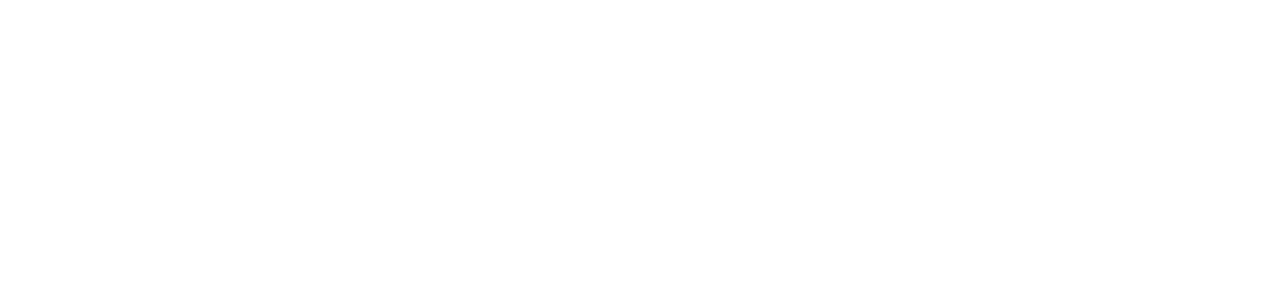
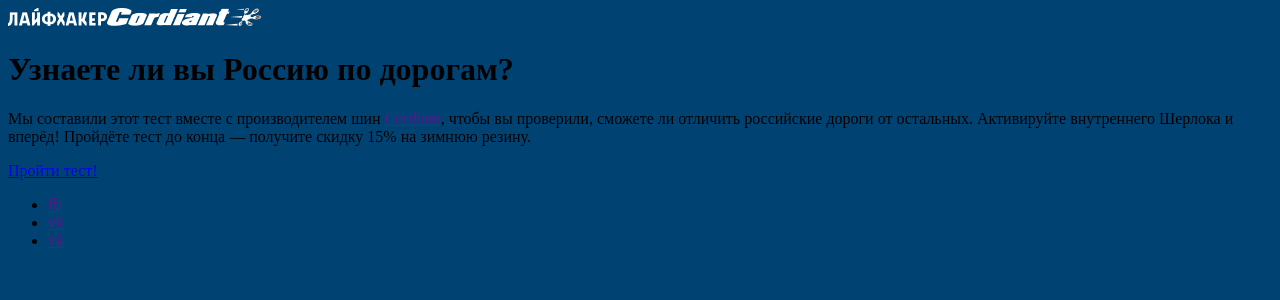
Before and after one commit to teamGro/lifehacker, a Vue app: page / in a window 1280 px wide. Before the commit this address had no page. Shown: the top 300 px of the page. Built offline with nearby package versions, Linux system fonts and the light colour scheme.

Commit message:
added start and question pages

```diff
--- a/src/App.vue
+++ b/src/App.vue
@@ -2,5 +2,26 @@
   <router-view></router-view>
 </template>
 
+<script>
+import { defineComponent } from 'vue';
+import { useStore } from 'vuex';
+import Answers from '@/data/answers';
+import Feedbacks from '@/data/feedbacks';
+import RightAnswers from '@/data/rightAnswers';
+
+export default defineComponent({
+  setup() {
+    const store = useStore();
+
+    store.commit('setAnswers', Answers);
+    store.commit('setFeedbacks', Feedbacks);
+    store.commit('setRightAnswers', RightAnswers);
+  },
+});
+</script>
+
 <style lang="less">
+body {
+  background-color: #004373;
+}
 </style>
--- a/src/Pages/QuestionPage.vue
+++ b/src/Pages/QuestionPage.vue
@@ -1,11 +1,25 @@
 <template>
-
+  <h2>{{question}}</h2>
+  <answer-list></answer-list>
 </template>
 
 <script>
-import { defineComponent } from 'vue';
+import { computed, defineComponent } from 'vue';
+import { useStore } from 'vuex';
+import AnswerList from '../components/AnswerList.vue';
 
 export default defineComponent({
-  setup() {},
+  components: { AnswerList },
+  setup() {
+    const store = useStore();
+
+    // const setUserAnswer = () => {
+
+    // }
+
+    return {
+      question: computed(() => store.state.question),
+    };
+  },
 });
 </script>
--- a/src/Pages/StartPage.vue
+++ b/src/Pages/StartPage.vue
@@ -1,11 +1,45 @@
 <template>
-
+  <header>
+    <img
+      :src="Logo"
+      alt="лайфхакер"
+    >
+    <img
+      :src="CordiantLabel"
+      alt="coordiant"
+    >
+  </header>
+  <main>
+    <h1>Узнаете ли вы Россию по дорогам?</h1>
+    <p>
+      Мы составили этот тест вместе с производителем шин <a href="">Cordiant</a>,
+      чтобы вы проверили, сможете ли отличить российские дороги от остальных.
+      Активируйте внутреннего Шерлока и вперёд!
+      Пройдёте тест до конца — получите <span>скидку 15%</span> на зимнюю резину.
+    </p>
+    <router-link
+      tag="btn"
+      :to="{name: 'Question', params: {num: 1}}"
+    >Пройти тест!</router-link>
+  </main>
+  <footer>
+    <social-link-list></social-link-list>
+  </footer>
 </template>
 
 <script>
 import { defineComponent } from 'vue';
+import SocialLinkList from '@/components/SocialLinkList.vue';
+import CordiantLabel from '../assets/cordiantLabel.png';
+import Logo from '../assets/logo.png';
 
 export default defineComponent({
-  setup() {},
+  components: { SocialLinkList },
+  setup() {
+    return {
+      CordiantLabel,
+      Logo,
+    };
+  },
 });
 </script>
--- /dev/null
+++ b/src/components/AnswerItem.vue
@@ -0,0 +1,31 @@
+<template>
+  <li
+    v-for="answer in answers"
+    :key="answer.num"
+    @click="checkUserAnswer(answer.num)"
+  >
+    <span>{{answer.text}}</span>
+  </li>
+</template>
+
+<script>
+import { computed, defineComponent } from 'vue';
+import { useStore } from 'vuex';
+
+export default defineComponent({
+  props: ['answers'],
+  setup() {
+    const store = useStore();
+    const rightAnswer = computed(() => store.getters.getRightAnswer);
+    const checkUserAnswer = (num) => {
+      if (num === rightAnswer.value) {
+        store.commit('saveRightUserAnswer', num);
+      }
+    };
+
+    return {
+      checkUserAnswer,
+    };
+  },
+});
+</script>
--- /dev/null
+++ b/src/components/AnswerList.vue
@@ -0,0 +1,26 @@
+<template>
+  <ul>
+    <answer-item :answers="currentAnswers"></answer-item>
+  </ul>
+  <span>{{text}}</span>
+</template>
+
+<script>
+import { defineComponent, computed } from 'vue';
+import { useStore } from 'vuex';
+import AnswerItem from './AnswerItem.vue';
+
+export default defineComponent({
+  components: { AnswerItem },
+  setup() {
+    const store = useStore();
+    const currentQuestion = computed(() => store.state.currentQuestion);
+    const currentAnswers = computed(() => store.getters.getAnswers);
+
+    return {
+      currentQuestion,
+      currentAnswers,
+    };
+  },
+});
+</script>
--- /dev/null
+++ b/src/components/SocialLinkItem.vue
@@ -0,0 +1,25 @@
+<template>
+  <a
+    :href="link"
+    :style="{'background-image': icon}"
+  >
+    <span>{{alt}}
+    </span>
+  </a>
+
+</template>
+
+<script>
+import { defineComponent } from 'vue';
+
+export default defineComponent({
+  props: ['icon', 'link', 'alt'],
+  setup() {
+    return {
+      // icon: props.icon,
+      // link: props.link,
+      // alt: props.alt,
+    };
+  },
+});
+</script>
--- /dev/null
+++ b/src/components/SocialLinkList.vue
@@ -0,0 +1,32 @@
+<template>
+  <ul>
+    <li
+      v-for="link, i in links"
+      :key="i"
+    >
+      <social-link-item
+        :alt="link.alt"
+        :icon="link.icon"
+        :link="link.link"
+      ></social-link-item>
+    </li>
+  </ul>
+</template>
+
+<script>
+import { defineComponent } from 'vue';
+import SocialLinkItem from '@/components/SocialLinkItem.vue';
+
+export default defineComponent({
+  components: { SocialLinkItem },
+  setup() {
+    return {
+      links: [
+        { icon: '', alt: 'fb', link: '' },
+        { icon: '', alt: 'vk', link: '' },
+        { icon: '', alt: 'vk', link: '' },
+      ],
+    };
+  },
+});
+</script>
--- /dev/null
+++ b/src/data/answers.js
@@ -0,0 +1,16 @@
+export default {
+  1: [
+    {
+      num: 1,
+      text: 'В Карачаево-Черкесии! Это точно зимний Домбай',
+    },
+    {
+      num: 2,
+      text: 'Судя по снегопаду, где-то в центре Хельсинки',
+    },
+    {
+      num: 3,
+      text: 'Улицы зимнего Нью-Йорка я всегда узнаю',
+    },
+  ],
+};
--- /dev/null
+++ b/src/data/feedbacks.js
@@ -0,0 +1,16 @@
+export default {
+  1: [
+    {
+      num: 1,
+      text: 'Не в этот раз! На фото — Нью-Йорк.',
+    },
+    {
+      num: 2,
+      text: 'Хорошая попытка. Но нет, это заметает Нью-Йорк.',
+    },
+    {
+      num: 3,
+      text: 'В яблочко!',
+    },
+  ],
+};
--- /dev/null
+++ b/src/data/rightAnswers.js
@@ -0,0 +1,3 @@
+export default [
+  { num: 1, answer: 3 },
+];
--- a/src/router/index.js
+++ b/src/router/index.js
@@ -1,10 +1,17 @@
 import { createRouter, createWebHistory } from 'vue-router';
+import StartPage from '../Pages/StartPage.vue';
+import QuestionPage from '../Pages/QuestionPage.vue';
 
 const routes = [
   {
-    // path: '/',
-    // name: '',
-    // component: Home,
+    path: '/',
+    name: 'Start',
+    component: StartPage,
+  },
+  {
+    path: '/question/:num',
+    name: 'Question',
+    component: QuestionPage,
   },
 ];
 
--- a/src/store/index.js
+++ b/src/store/index.js
@@ -2,11 +2,35 @@
 
 export default createStore({
   state: {
+    currentQuestion: 1,
+    question: 'Где эта дорога?',
+    answers: null,
+    feedbacks: null,
+    rightAnswers: null,
+    userAnswers: [],
+  },
+  getters: {
+    getAnswers(state) {
+      return state.answers[state.currentQuestion];
+    },
+    getRightAnswer(state) {
+      return state.rightAnswers[state.currentQuestion];
+    },
   },
   mutations: {
+    setAnswers(state, answers) {
+      state.answers = answers;
+    },
+    setFeedbacks(state, feedbacks) {
+      state.feedbacks = feedbacks;
+    },
+    setRightAnswers(state, rightAnswers) {
+      state.rightAnswers = rightAnswers;
+    },
+    saveRightUserAnswer(state, num) {
+      state.userAnswers.push(num);
+    }
   },
   actions: {
   },
-  modules: {
-  },
 });
```
